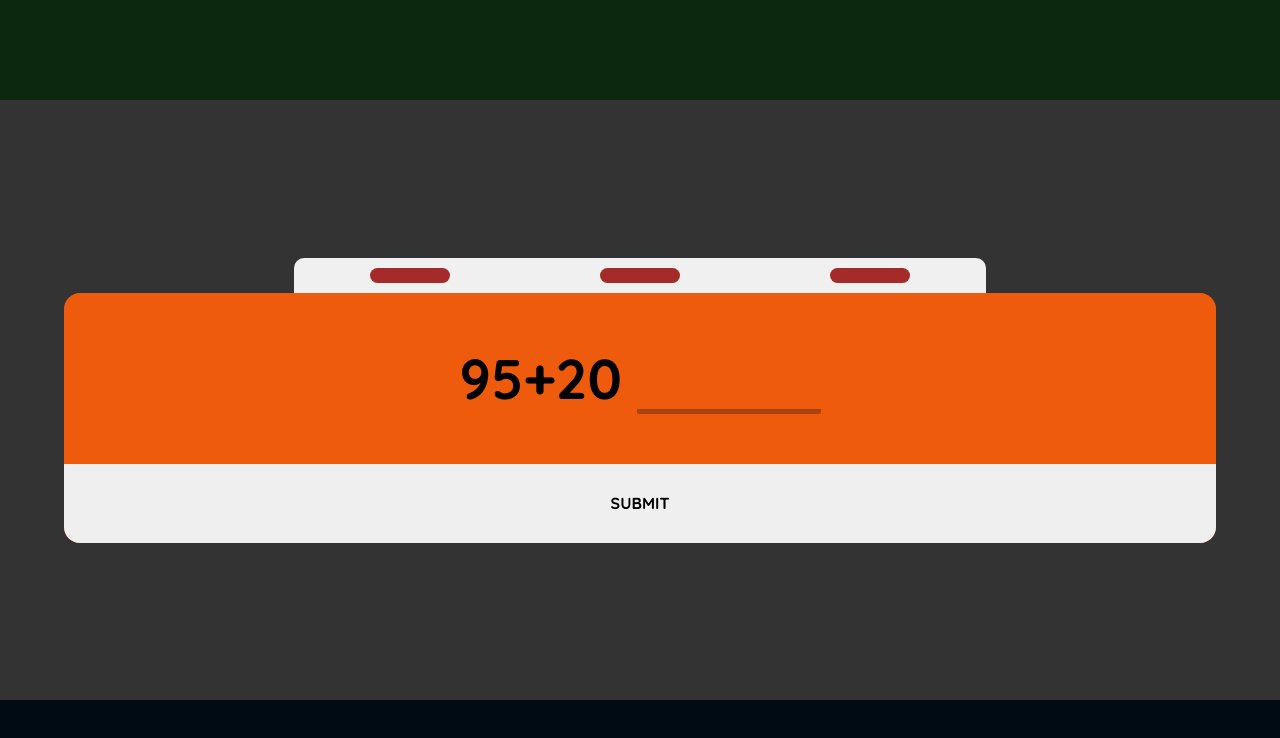
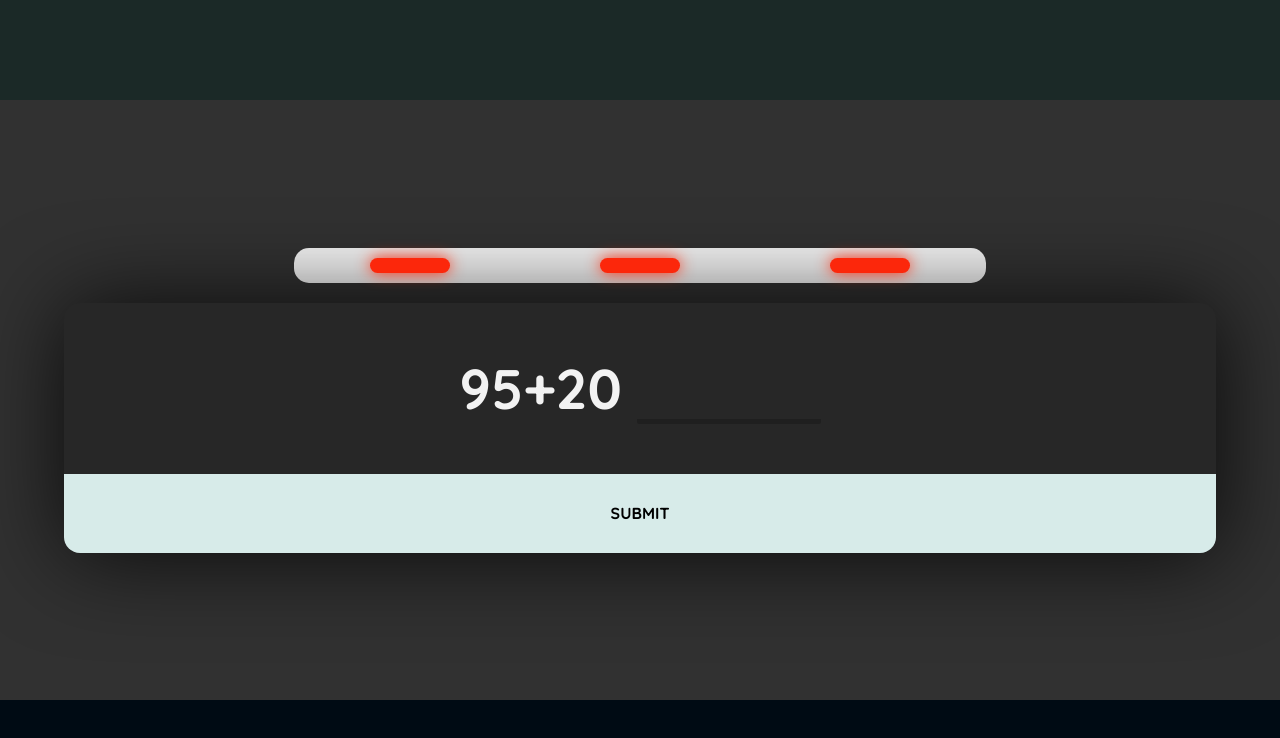
Before and after one commit to ICrossfadE/SolutionMobile, a website built with webpack: page index.html in a window 1280 px wide. Both pictures are taken after a click on the button "START". Built offline with nearby package versions, Linux system fonts and the light colour scheme.

Commit message:
added diferend colors

```diff
--- a/src/client/style.css
+++ b/src/client/style.css
@@ -1,6 +1,10 @@
 * {
   font-family: "Quicksand", sans-serif;
   transition: all 0.2s ease;
+}
+
+body {
+  background-color: #f8f8f8f8;
 }
 
 :active,
@@ -35,7 +39,7 @@
 .header {
   width: 100%;
   height: 100px;
-  background-color: #3ccf4e;
+  background-color: #89ccc5;
 }
 
 .footer {
@@ -62,7 +66,7 @@
   border: none;
   padding: 20px 60px;
   border-radius: 12px;
-  background-color: #d4f6cc;
+  background-color: #d7ebe9;
   cursor: pointer;
   font-weight: 700;
   font-size: 24px;
@@ -71,7 +75,12 @@
 
 .start-booton:hover {
   transition: all 0.2s ease;
-  background-color: #3ccf4e;
+  background-color: #89ccc5;
+}
+
+.submit-booton:hover {
+  transition: all 0.2s ease;
+  background-color: #89ccc5;
 }
 
 .submit-booton {
@@ -80,6 +89,7 @@
   cursor: pointer;
   font-weight: 700;
   transition: all 0.2s ease;
+  background-color: #d7ebe9;
 }
 
 .modal_window-background {
@@ -96,8 +106,9 @@
   justify-content: space-between;
   height: 250px;
   width: 90vw;
-  background: #ef5b0c;
+  background: #272727;
   border-radius: 16px;
+  box-shadow: 2px 2px 90px rgba(0, 0, 0, 0.8);
   overflow: hidden;
   z-index: 2;
 }
@@ -111,6 +122,7 @@
 
 .modal_window-quest {
   font-size: 42px;
+  color: #f8f8f8f8;
 }
 
 .input-submit {
@@ -121,11 +133,12 @@
   line-height: 42px;
   font-size: 42px;
   text-align: center;
+  color: #f8f8f8f8;
 
   border: none;
   background-color: transparent;
   border-radius: 2px;
-  border-bottom: 4px solid rgba(15, 15, 15, 0.3);
+  border-bottom: 4px solid rgb(248, 248, 248, 0.3);
   transition: all 0.4s ease;
 }
 
@@ -134,15 +147,18 @@
   display: flex;
   flex-direction: row;
   justify-content: space-around;
-  background-color: #f0f0f0;
-  border-radius: 10px 10px 0 0;
+  border-radius: 15px;
   margin: 0 auto;
+  margin-bottom: 20px;
+
+  background-color: #f8f8f8f8;
 }
 
 .life {
   width: 80px;
   height: 15px;
-  background-color: brown;
+  background-color: #fc270b;
+  box-shadow: 0 0 1em #fc270b;
   margin: 10px;
   border-radius: 10px;
   transition: all 0.2s ease;
@@ -155,7 +171,6 @@ input::-webkit-inner-spin-button {
 }
 
 .input-submit:focus {
-  color: rgba(15, 15, 15, 1);
-  border-bottom: 4px solid rgba(15, 15, 15, 1);
+  border-bottom: 4px solid rgb(248, 248, 248);
   transition: all 0.4s ease;
 }
```
